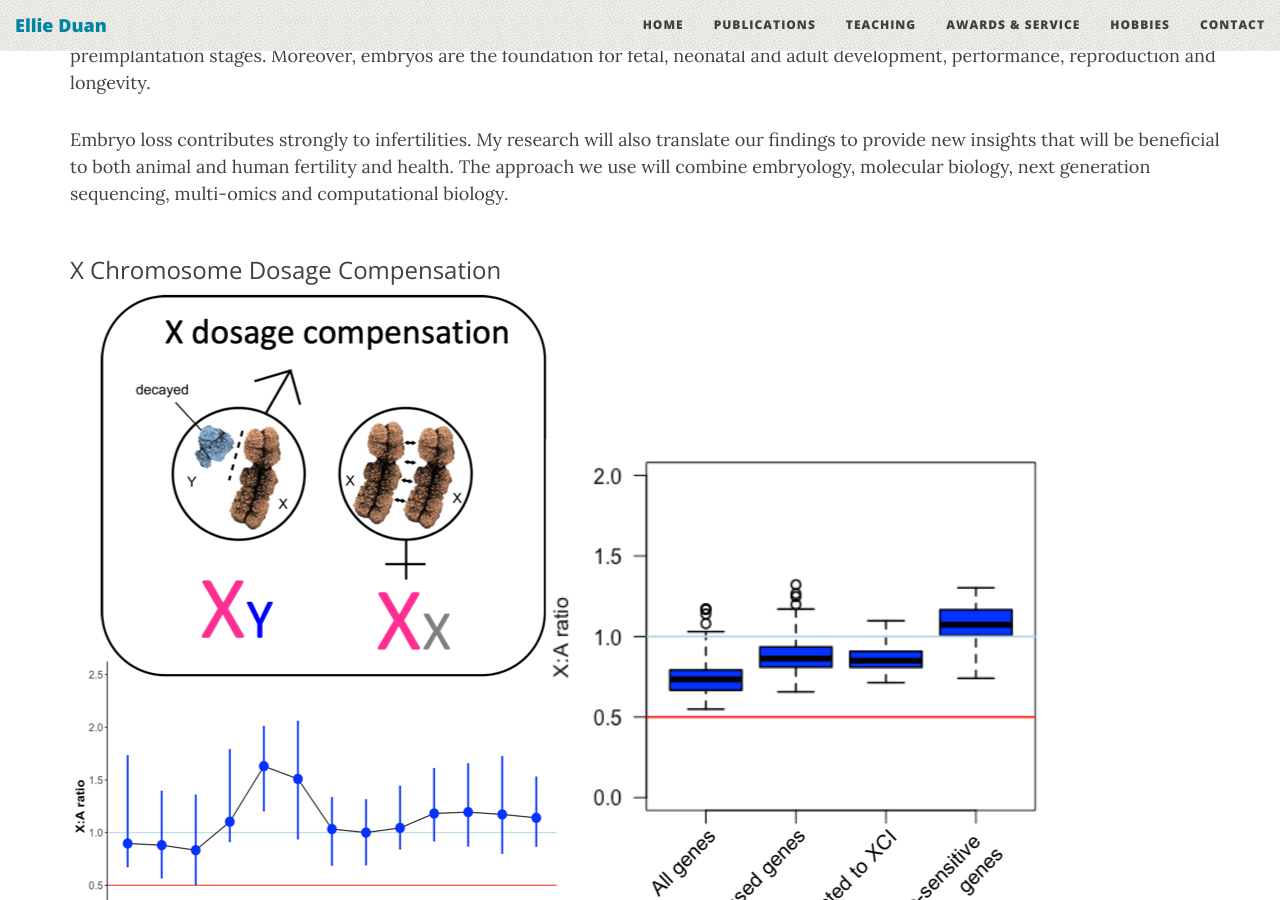
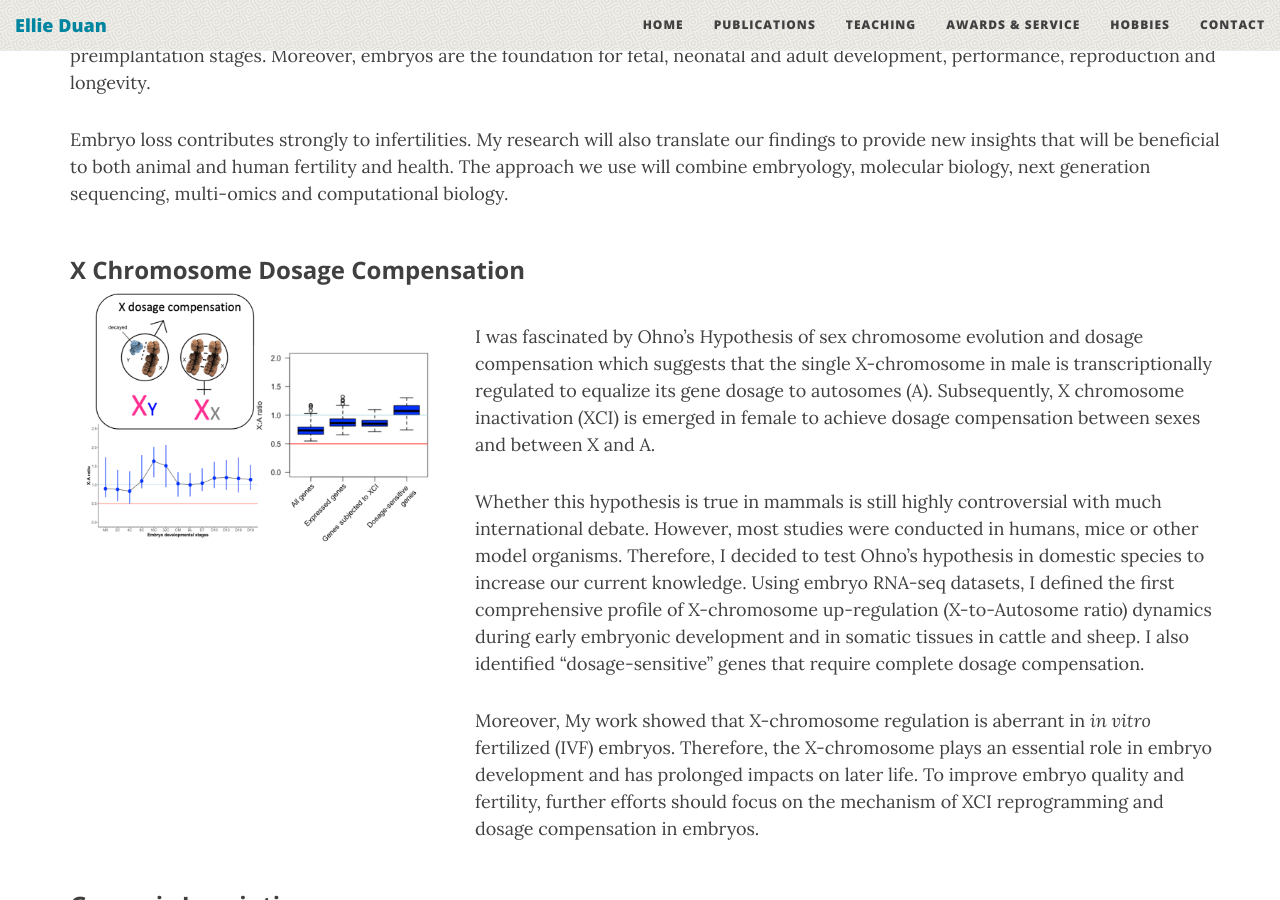
Before and after one commit to EllieDuan/EllieDuan.github.io, a Jekyll site: the page built from index.html, in a window 1280 px wide and 900 px high, scrolled down 1255 px. Built offline with Jekyll 4.4.1, drawn with Linux system fonts in a browser that asks for light colours; nearby versions of some CDN libraries; the list of posts is cut into pages by our own code.

Commit message:
update index

```diff
--- a/index.html
+++ b/index.html
@@ -36,19 +36,19 @@ use-site-title: true
         </p>
     </div>
     <div class="row">
-        <h3>X Chromosome Dosage Compensation</h3>
-
+        <h3 style="font-weight: bold">X Chromosome Dosage Compensation</h3>
+         <div class="col-lg-4">
             <img src="/img/research/x_dosage.png" "float:left;">
         </div>
-
+       <div class="col-lg-8">
              <p> I was fascinated by Ohno’s Hypothesis of sex chromosome evolution and dosage compensation which suggests that the single X-chromosome in male is transcriptionally regulated to equalize its gene dosage to autosomes (A). Subsequently, X chromosome inactivation (XCI) is emerged in female to achieve dosage compensation between sexes and between X and A. </p>
 
              <p> Whether this hypothesis is true in mammals is still highly controversial with much international debate. However, most studies were conducted in humans, mice or other model organisms. Therefore, I decided to test Ohno’s hypothesis in domestic species to increase our current knowledge. Using embryo RNA-seq datasets, I defined the first comprehensive profile of X-chromosome up-regulation (X-to-Autosome ratio) dynamics during early embryonic development and in somatic tissues in cattle and sheep. I also identified “dosage-sensitive” genes that require complete dosage compensation. </p>
              <p> Moreover, My work showed that X-chromosome regulation is aberrant in <i>in vitro</i> fertilized (IVF) embryos. Therefore, the X-chromosome plays an essential role in embryo development and has prolonged impacts on later life. To improve embryo quality and fertility, further efforts should focus on the mechanism of XCI reprogramming and dosage compensation in embryos.</p>
-
-
+    </div>
+ </div>
     <div class="row">
-        <h3>Genomic Imprinting</h3>
+        <h3 style="font-weight: bold">Genomic Imprinting</h3>
         <div class="col-lg-3">
             <img src="/img/research/sheep_imprinting.png">
         </div>
@@ -61,7 +61,7 @@ use-site-title: true
     </div>
 
     <div class="row">
-        <h3>Epigenetic dynamics in Embryos</h3>
+        <h3 style="font-weight: bold" >Epigenetic dynamics in Embryos</h3>
         <div class="col-lg-3">
             <img src="/img/research/bovine_WGBS.png">
         </div>
```
